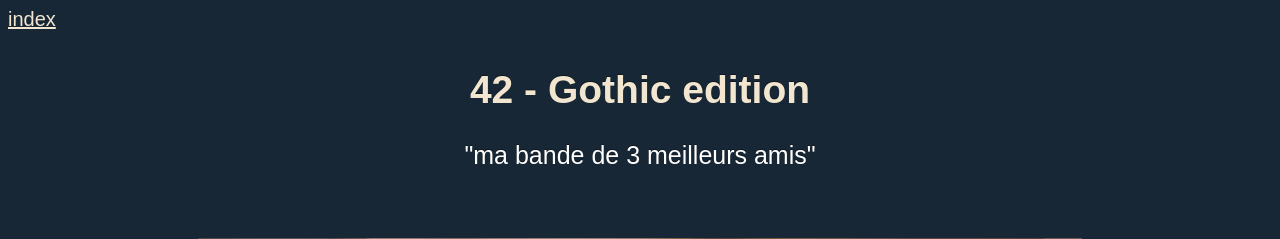
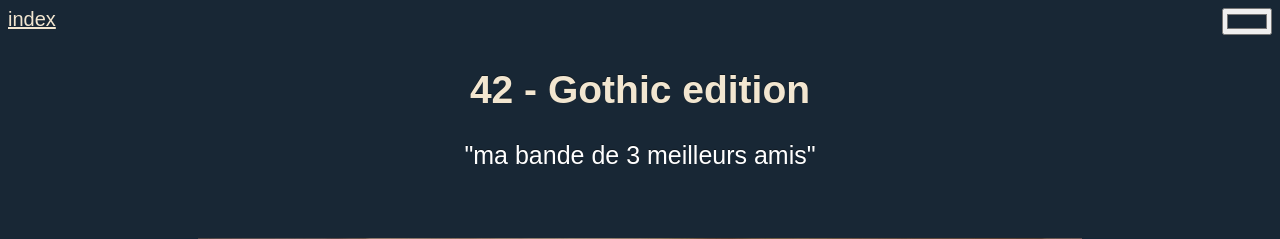
Before and after one commit to anonylouis/42Project---Inception, a PHP site: page / in a window 1280 px wide. Shown: the top 239 px of the page. Run offline with PHP 8.4, Linux system fonts and the light colour scheme.

Commit message:
add index.js page in static website

```diff
--- a/srcs/bonus/website/html/index.html
+++ b/srcs/bonus/website/html/index.html
@@ -9,6 +9,7 @@
 
 	<body>
 		<a class="index" href="./index.html" id="marine">index</a>
+		<input type="color" id="background" name="color" value="#182735">
 		<h1>42 - Gothic edition</h1>
 		<h2>"ma bande de 3 meilleurs amis"</h2>
 		<div class="friends">
@@ -47,4 +48,6 @@
 			<p id="footer_rig">Horrible design created by Lcalvie</p>
 		</div>
 	</footer>
+
+	<script src="index.js"></script>
 </html>
--- /dev/null
+++ b/srcs/bonus/website/html/index.js
@@ -0,0 +1,22 @@
+const cookieTime = 86400; //One day in seconds
+const colorbackground = document.getElementById("background");
+
+colorbackground.addEventListener("change", function() {
+	document.body.setAttribute("style","background-color: "+this.value+";")
+	document.cookie = "color="+ this.value +"; max-age=" + cookieTime;
+});
+
+// init page with cookie value
+
+var value = ("; "+ document.cookie).split("; color=");
+if (value.length === 2)
+{
+	value = value.pop().split("; ").shift();
+
+	// update values
+	colorbackground.value=value;
+	document.body.setAttribute("style","background-color: "+value+";")
+
+	// update cookie time
+	document.cookie = "color="+ value +"; max-age=" + cookieTime;
+}
--- a/srcs/bonus/website/html/julien.html
+++ b/srcs/bonus/website/html/julien.html
@@ -9,6 +9,7 @@
 
 	<body>
 		<a class="index" href="./index.html" id="marine">index</a>
+		<input type="color" id="background" name="color" value="#182735">
 		<h1>Jtaravel - Jtar</h1>
 		<div class =img_center_column>
 			<h3>Le plus grand des mathematiciens</h3>
@@ -24,5 +25,5 @@
 			<p id="footer_rig">Horrible design created by Lcalvie</p>
 		</div>
 	</footer>
-
+	<script src="index.js"></script>
 </html>
--- a/srcs/bonus/website/html/luna.html
+++ b/srcs/bonus/website/html/luna.html
@@ -9,6 +9,7 @@
 
 	<body>
 		<a class="index" href="./index.html" id="marine">index</a>
+		<input type="color" id="background" name="color" value="#182735">
 		<h1>Ldine - Ldinaut - Ldinaut zor</h1>
 		<div class =img_center_column>
 			<h3>participante de Next</h3>
@@ -25,4 +26,5 @@
 			<p id="footer_rig">Horrible design created by Lcalvie</p>
 		</div>
 	</footer>
+	<script src="index.js"></script>
 </html>
--- a/srcs/bonus/website/html/marine.html
+++ b/srcs/bonus/website/html/marine.html
@@ -9,6 +9,7 @@
 
 	<body>
 		<a class="index" href="./index.html" id="marine">index</a>
+		<input type="color" id="background" name="color" value="#182735">
 		<h1>Neslon Monfort - Mcouppe - Marin</h1>
 		<div class =img_center_column>
 			<h3>En relation toxique avec Mercure ...</h3>
@@ -24,5 +25,5 @@
 			<p id="footer_rig">Horrible design created by Lcalvie</p>
 		</div>
 	</footer>
-
+	<script src="index.js"></script>
 </html>
--- a/srcs/bonus/website/html/style.css
+++ b/srcs/bonus/website/html/style.css
@@ -185,3 +185,7 @@ footer {
     margin-top: 5%;
     font-size: 24px;
 }
+
+#background {
+    float: right;
+}
```
